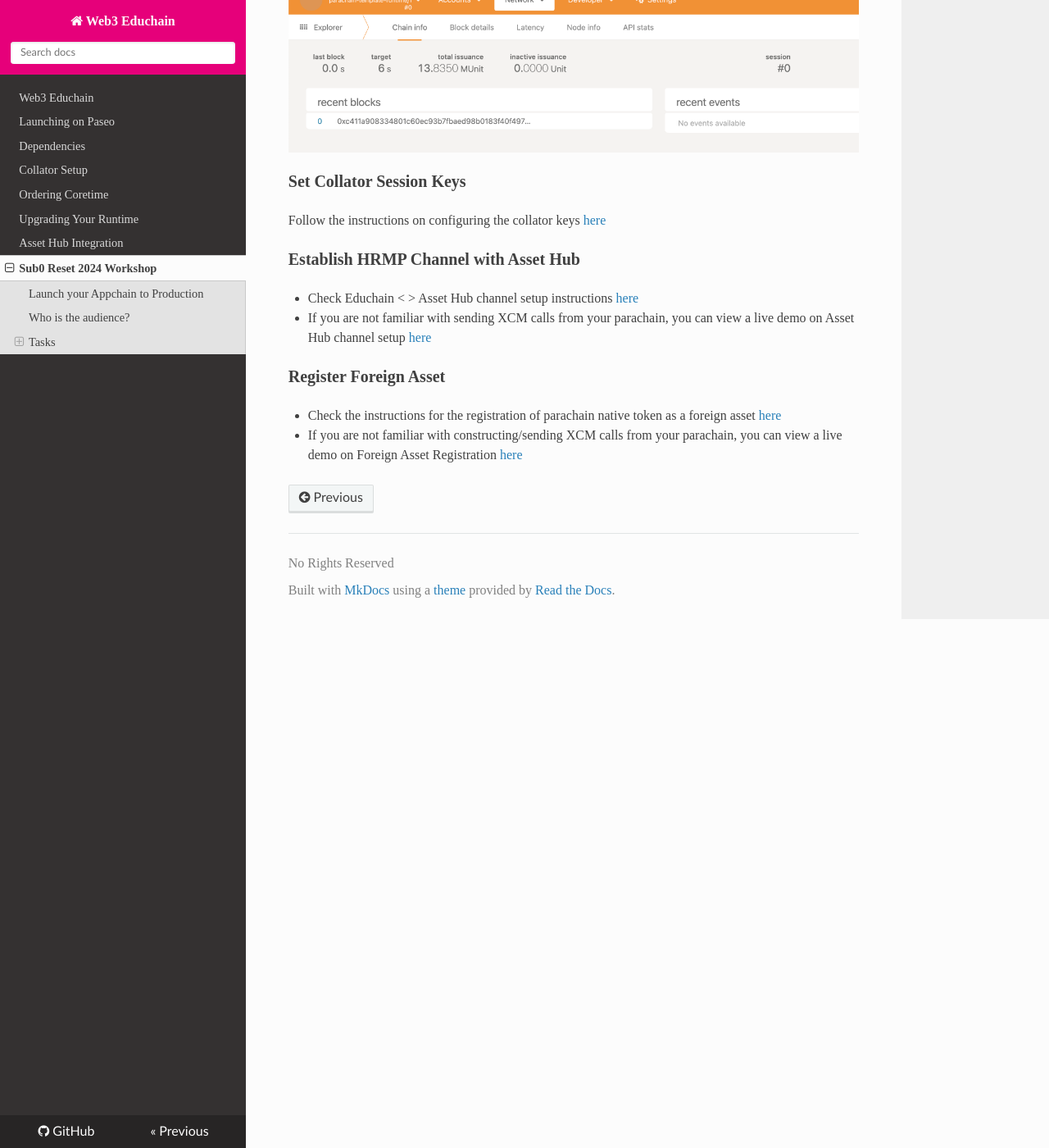
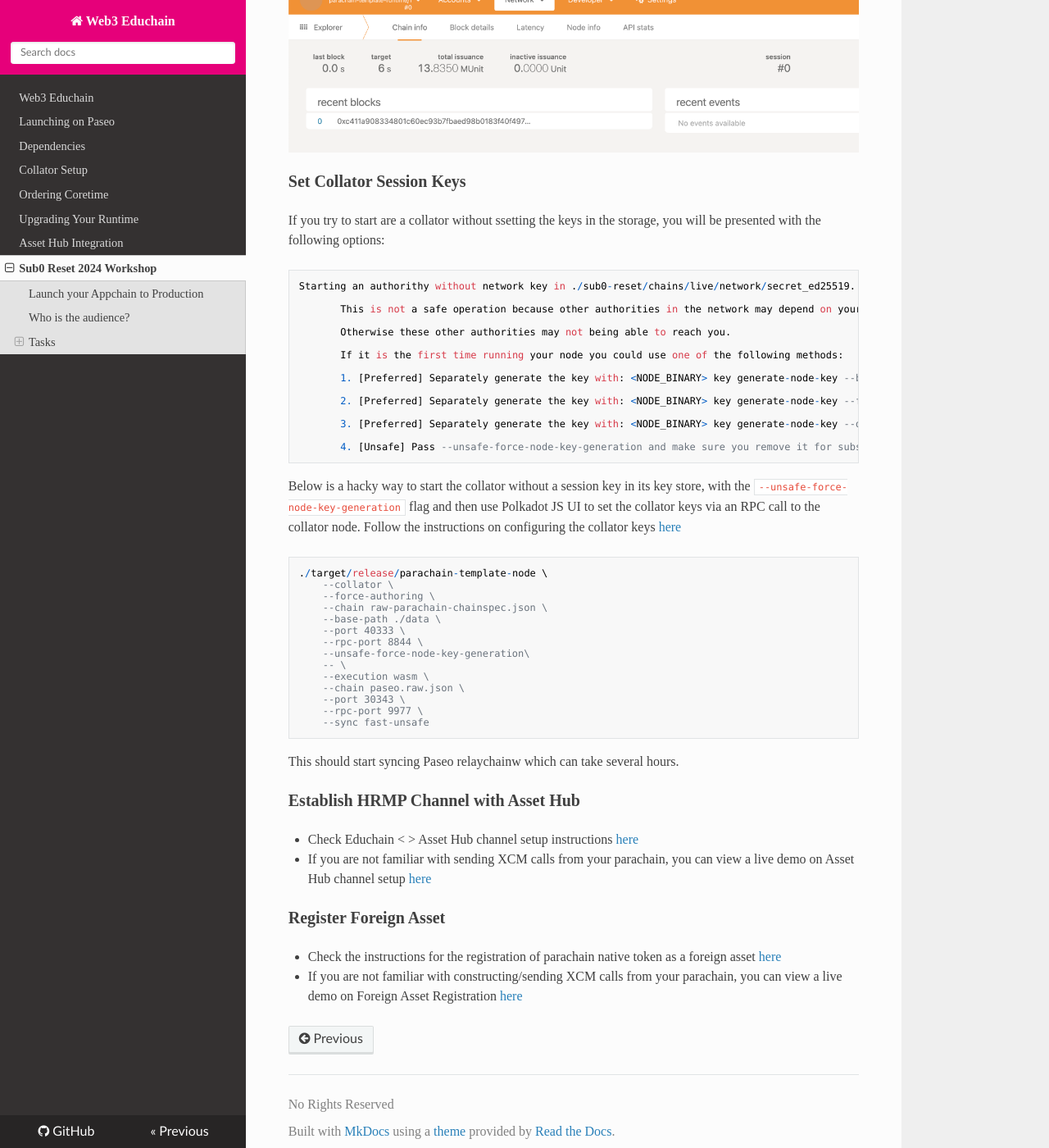
Before and after one commit to w3f/educhain, an MkDocs documentation site: the page built from docs/sub0-reset-2024.md, in a window 1280 px wide and 1400 px high, scrolled down 2889 px. Shown: the whole window at 82% size. Built offline with MkDocs 1.6.1, drawn with Linux system fonts in a browser that asks for light colours; nearby versions of some CDN libraries.

Commit message:
Update sub0-reset-2024.md

````diff
--- a/docs/sub0-reset-2024.md
+++ b/docs/sub0-reset-2024.md
@@ -100,7 +100,48 @@ It takes two hours for the parachain to be on-boarded.
 
 ### Set Collator Session Keys
 
-Follow the instructions on configuring the collator keys [here](collator.md#configuring-and-running-your-collator)
+If you try to start are a collator without ssetting the keys in the storage, you will be presented with the following options:
+
+```
+Starting an authorithy without network key in ./sub0-reset/chains/live/network/secret_ed25519.
+
+       This is not a safe operation because other authorities in the network may depend on your node having a stable identity.
+
+       Otherwise these other authorities may not being able to reach you.
+
+       If it is the first time running your node you could use one of the following methods:
+
+       1. [Preferred] Separately generate the key with: <NODE_BINARY> key generate-node-key --base-path <YOUR_BASE_PATH>
+
+       2. [Preferred] Separately generate the key with: <NODE_BINARY> key generate-node-key --file <YOUR_PATH_TO_NODE_KEY>
+
+       3. [Preferred] Separately generate the key with: <NODE_BINARY> key generate-node-key --default-base-path
+
+       4. [Unsafe] Pass --unsafe-force-node-key-generation and make sure you remove it for subsequent node restarts
+```
+
+Below is a hacky way to start the collator without a session key in its key store, with the `--unsafe-force-node-key-generation` flag and
+then use Polkadot JS UI to set the collator keys via an RPC call to the collator node. Follow the instructions on configuring the collator keys [here](collator.md#configuring-and-running-your-collator)
+
+```
+./target/release/parachain-template-node \
+    --collator \
+    --force-authoring \
+    --chain raw-parachain-chainspec.json \
+    --base-path ./data \
+    --port 40333 \
+    --rpc-port 8844 \
+    --unsafe-force-node-key-generation\
+    -- \
+    --execution wasm \
+    --chain paseo.raw.json \
+    --port 30343 \
+    --rpc-port 9977 \
+    --sync fast-unsafe
+```
+
+This should start syncing Paseo relaychainw which can take several hours.
+
 
 ### Establish HRMP Channel with Asset Hub
 
````
